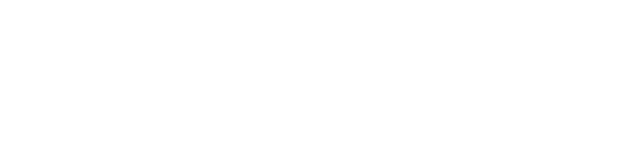
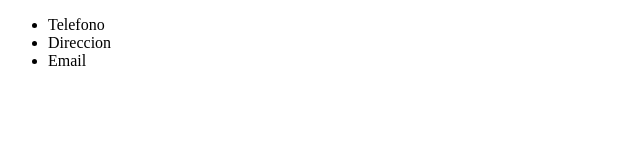
Before and after one commit to jpablogpro/git_v1, a plain HTML site: page contacto.html in a window 1280 px wide. Shown: the whole page, without its empty margins (0-640 px from the left). Drawn offline with Linux system fonts and the light colour scheme.

Commit message:
Datos de contacto introducidos

```diff
--- a/contacto.html
+++ b/contacto.html
@@ -6,6 +6,10 @@
     <title>Contacto</title>
 </head>
 <body>
-
+    <ul>
+        <li>Telefono</li>
+        <li>Direccion</li>
+        <li>Email</li>
+    </ul>
 </body>
 </html>
```
